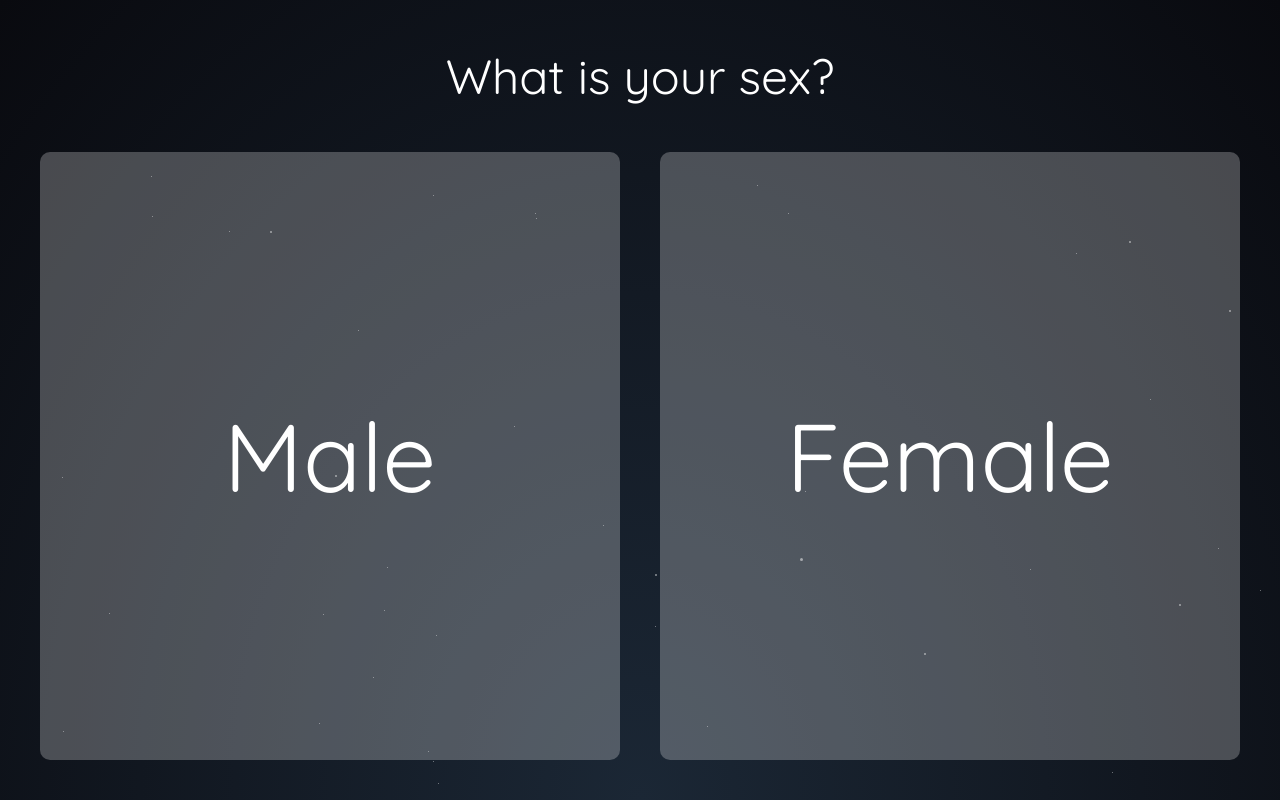
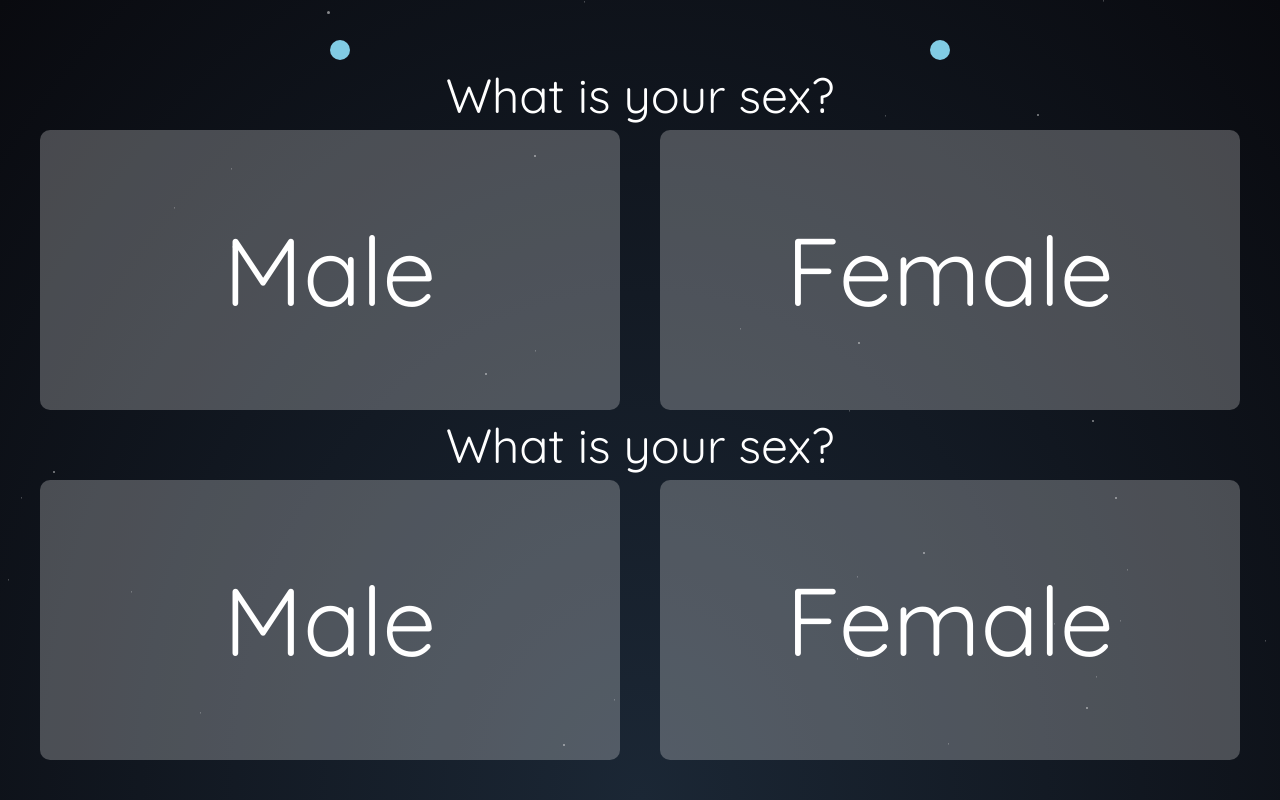
Before and after one commit to owenDods/syflo, a React app: page / in a window 1280 px wide. Built offline with nearby package versions, Linux system fonts and the light colour scheme.

Commit message:
First pass at expanding Selection behaviour with actions/reducer

```diff
--- a/src/app/reducers.js
+++ b/src/app/reducers.js
@@ -1,5 +1,6 @@
 import { combineReducers } from 'redux';
 
-import app from './AppReducers';
+import app from './AppReducer';
+import selection from '../selection/SelectionReducer';
 
-export default combineReducers({ app });
+export default combineReducers({ app, selection });
--- a/src/content/Content.js
+++ b/src/content/Content.js
@@ -1,7 +1,7 @@
 import React from 'react';
 import { CSSTransitionGroup } from 'react-transition-group';
 
-import Selection from '../selection/Selection';
+import SelectionContainer from '../selection/SelectionContainer';
 
 export const className = 'content';
 
@@ -11,11 +11,15 @@ export default ({ titleSplashVisible }) => {
 		{
 			label: 'What is your sex?',
 			options: [ 'Male', 'Female' ]
+		},
+		{
+			label: 'What is your sex?',
+			options: [ 'Male', 'Female' ]
 		}
 	];
 	const initialSelection = (
 
-		<Selection choices={choices} />
+		<SelectionContainer name="initial" choices={choices} />
 
 	);
 
--- a/src/selection/Selection.js
+++ b/src/selection/Selection.js
@@ -2,48 +2,29 @@ import React from 'react';
 import { CSSTransitionGroup } from 'react-transition-group';
 import map from 'lodash/map';
 
+import SelectionChoice from './SelectionChoice';
+import SelectionIndex from './SelectionIndex';
+
 export const className = 'selection';
 
-export default ({ choices, name }) => {
+export default ({ choices = [], name }) => {
 
-	const choicesContent = map(choices, ({ label, options }, i) => {
+	const choicesContent = map(choices, ({ label, options }, i) => (
 
-		const key = `${className}-${name}-${i}`;
-		const choiceContent = map(options, (option, i2) => (
+		<SelectionChoice
+			key={`${className}-${name}-${i}`}
+			label={label}
+			options={options}
+			name={name}
+		/>
 
-			<div key={`${key}-${i2}`}>
-
-				<span>{option}</span>
-
-			</div>
-
-		));
-
-		return (
-
-			<div className={`${className}__choice`} key={key}>
-
-				<label>
-
-					<span>{label}</span>
-
-				</label>
-
-				<div className={`${className}__choiceContent`}>
-
-					{choiceContent}
-
-				</div>
-
-			</div>
-
-		);
-
-	});
+	));
 
 	return (
 
 		<div className={className}>
+
+			<SelectionIndex name={name} choicesLength={choices.length} />
 
 			{choicesContent}
 
--- /dev/null
+++ b/src/selection/SelectionActions.js
@@ -0,0 +1,22 @@
+export const SELECTION_UPDATE_CHOICE_COUNT = 'SELECTION_UPDATE_CHOICE_COUNT';
+export const SELECTION_UPDATE_CHOICE_INDEX = 'SELECTION_UPDATE_CHOICE_INDEX';
+export const SELECTION_UPDATE_CHOICE = 'SELECTION_UPDATE_CHOICE';
+
+export const selectionUpdateChoiceCount = (name, count) => ({
+	type: SELECTION_UPDATE_CHOICE_COUNT,
+	name,
+	count
+});
+
+export const selectionUpdateChoiceIndex = (name, index) => ({
+	type: SELECTION_UPDATE_CHOICE_COUNT,
+	name,
+	index
+});
+
+export const selectionUpdateChoice = (name, index, choice) => ({
+	type: SELECTION_UPDATE_CHOICE,
+	name,
+	index,
+	choice
+});
--- /dev/null
+++ b/src/selection/SelectionChoice.js
@@ -0,0 +1,38 @@
+import React from 'react';
+import map from 'lodash/map';
+
+export const className = 'selectionChoice';
+
+export default ({ label, options, name }) => {
+
+	const choiceContent = map(options, (option, i) => (
+
+		<div key={`${className}-${name}-${i}`}>
+
+			<span>{option}</span>
+
+		</div>
+
+	));
+
+	return (
+
+		<div className={className}>
+
+			<label>
+
+				<span>{label}</span>
+
+			</label>
+
+			<div className={`${className}__content`}>
+
+				{choiceContent}
+
+			</div>
+
+		</div>
+
+	);
+
+}
--- /dev/null
+++ b/src/selection/SelectionContainer.js
@@ -0,0 +1,35 @@
+import { connect } from 'react-redux';
+
+import {
+	selectionUpdateChoiceCount,
+	selectionUpdateChoiceIndex,
+	selectionUpdateChoice
+} from './SelectionActions';
+import Selection from './Selection';
+
+const mapStateToProps = (state, ownProps) => {
+
+	const { name, choices } = ownProps;
+	const { selection = {} } = state;
+	const { selectionChoices, selectionIndex } = selection[name] || {};
+
+	return {
+		choices,
+		selectionChoices,
+		selectionIndex
+	};
+
+};
+
+const mapDispatchToProps = (dispatch, ownProps) => {
+
+	const { name } = ownProps;
+
+	return {
+		selectionUpdateChoiceCount: count => dispatch(selectionUpdateChoiceCount(name, count)),
+		selectionUpdateChoiceIndex: index => dispatch(selectionUpdateChoice(name, index)),
+		selectionUpdateChoice: (index, choice) => dispatch(selectionUpdateChoice(name, index, choice))
+	};
+};
+
+export default connect(mapStateToProps, mapDispatchToProps)(Selection);
--- /dev/null
+++ b/src/selection/SelectionIndex.js
@@ -0,0 +1,36 @@
+import React from 'react';
+
+export const className = 'selectionIndex';
+
+export default ({ name, choicesLength = 0, index }) => {
+
+	const indexDot = i => {
+
+		const key = `${className}-${name}-${i}`;
+
+		return (
+
+			<div key={key} />
+
+		);
+
+	};
+	const indexContent = [];
+
+	while(indexContent.length < choicesLength) {
+
+		indexContent.push(indexDot(indexContent.length));
+
+	}
+
+	return (
+
+		<div className={className}>
+
+			{indexContent}
+
+		</div>
+
+	);
+
+}
--- /dev/null
+++ b/src/selection/SelectionReducer.js
@@ -0,0 +1,55 @@
+import {
+	SELECTION_UPDATE_CHOICE_COUNT,
+	SELECTION_UPDATE_CHOICE_INDEX,
+	SELECTION_UPDATE_CHOICE
+} from './SelectionActions';
+
+export const initialState = {
+	selectionChoices: [],
+	selectionIndex: 0
+};
+
+const selectionChoices = (state = initialState, action) => {
+
+	switch (action.type) {
+
+		case SELECTION_UPDATE_CHOICE_COUNT:
+
+			return Object.assign(state);
+
+		case SELECTION_UPDATE_CHOICE_INDEX:
+
+			return Object.assign(state, {
+				selectionIndex: action.index
+			});
+
+		case SELECTION_UPDATE_CHOICE:
+
+			return Object.assign(state);
+
+		default:
+
+			return state
+
+	}
+
+};
+
+export default (state = {}, action) => {
+
+	switch (action.type) {
+
+		case SELECTION_UPDATE_CHOICE_COUNT:
+		case SELECTION_UPDATE_CHOICE:
+
+			return Object.assign(state, {
+				[action.name]: selectionChoices(state[action.name], action)
+			});
+
+		default:
+
+			return state
+
+	}
+
+};
--- a/src/styles/components/_selection.scss
+++ b/src/styles/components/_selection.scss
@@ -1,12 +1,16 @@
+$selection-indexHeight: 20px;
+
 .selection {
 
 	color: white;
+	display: flex;
+	flex-direction: column;
 
-	&__choice {
+	&Choice {
 
 		display: flex;
 		flex-direction: column;
-		height: 100%;
+		height: calc(100% - #{$selection-indexHeight});
 
 		& > label {
 
@@ -22,7 +26,7 @@
 
 		}
 
-		&Content {
+		&__content {
 
 			display: flex;
 			height: 80%;
@@ -41,6 +45,10 @@
 					background-color: $_whiteSemiOpaque;
 				}
 
+				&:active {
+					background-color: $_whiteAlmostOpaque;
+				}
+
 				&:last-child {
 					margin: 0;
 				}
@@ -56,4 +64,20 @@
 
 	}
 
+	&Index {
+
+		width: 100%;
+		height: $selection-indexHeight;
+		display: flex;
+
+		& > div {
+			width: $selection-indexHeight;
+			height: $selection-indexHeight;
+			margin: auto;
+			border-radius: 100%;
+			background-color: $_lightBlue;
+		}
+
+	}
+
 }
--- a/src/styles/layout/_layout.scss
+++ b/src/styles/layout/_layout.scss
@@ -138,8 +138,8 @@ $app-contentGutter: $_gutterL;
 
 		display: flex;
 		width: calc(100% - (2 * #{$app-contentGutter}));
-		height: calc(100% - #{$app-contentGutter});
-		margin: 0 $app-contentGutter $app-contentGutter;
+		height: calc(100% - (2 * #{$app-contentGutter}));
+		margin: $app-contentGutter;
 
 		& > .selection {
 			width: 100%;
--- a/src/styles/utils/_variables.scss
+++ b/src/styles/utils/_variables.scss
@@ -5,6 +5,7 @@ $_lightBlue: #81cce4;
 
 $_whiteAlmostTransparent: rgba(255, 255, 255, 0.25);
 $_whiteSemiOpaque: rgba(255, 255, 255, 0.5);
+$_whiteAlmostOpaque: rgba(255, 255, 255, 0.75);
 
 $_fontSize: 3vmin;
 $_fontSizeL: 2rem;
```
Also changed, not shown: src/app/AppReducer.js (renamed from src/app/AppReducers.js).
